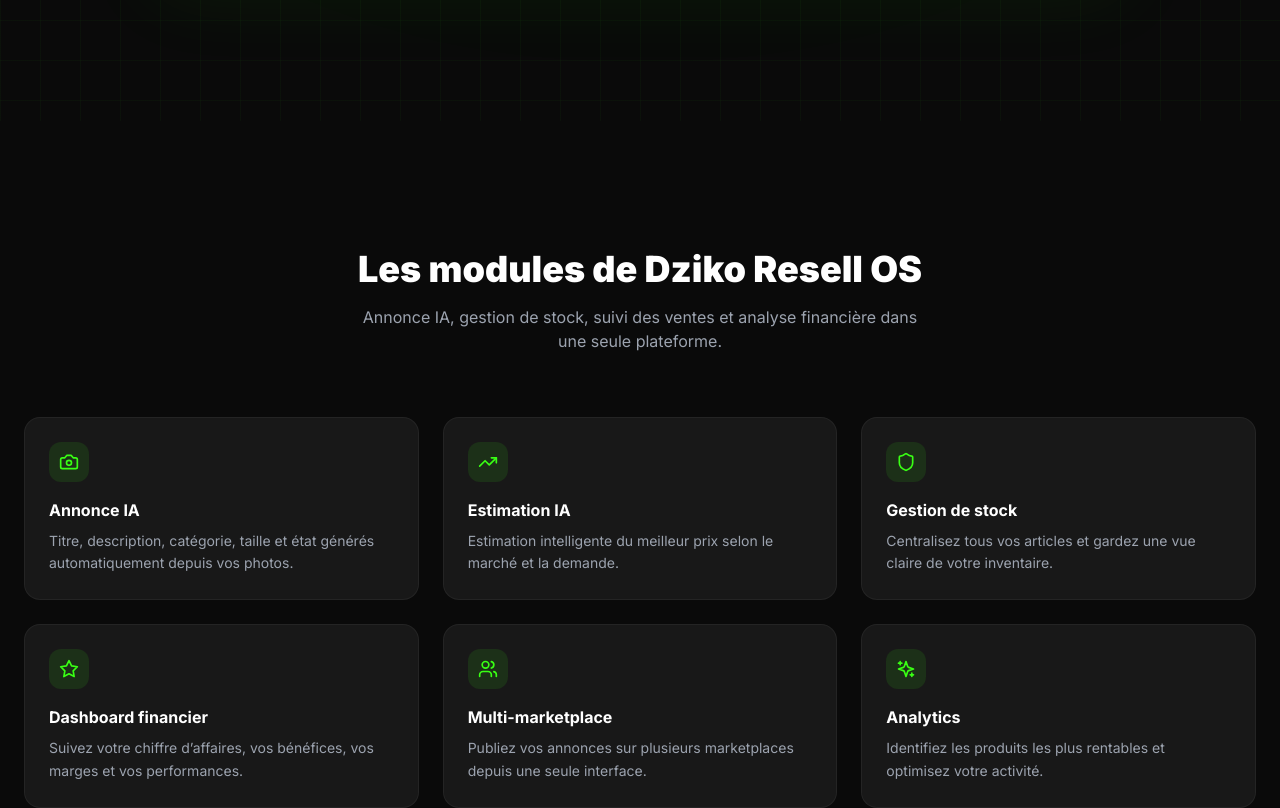
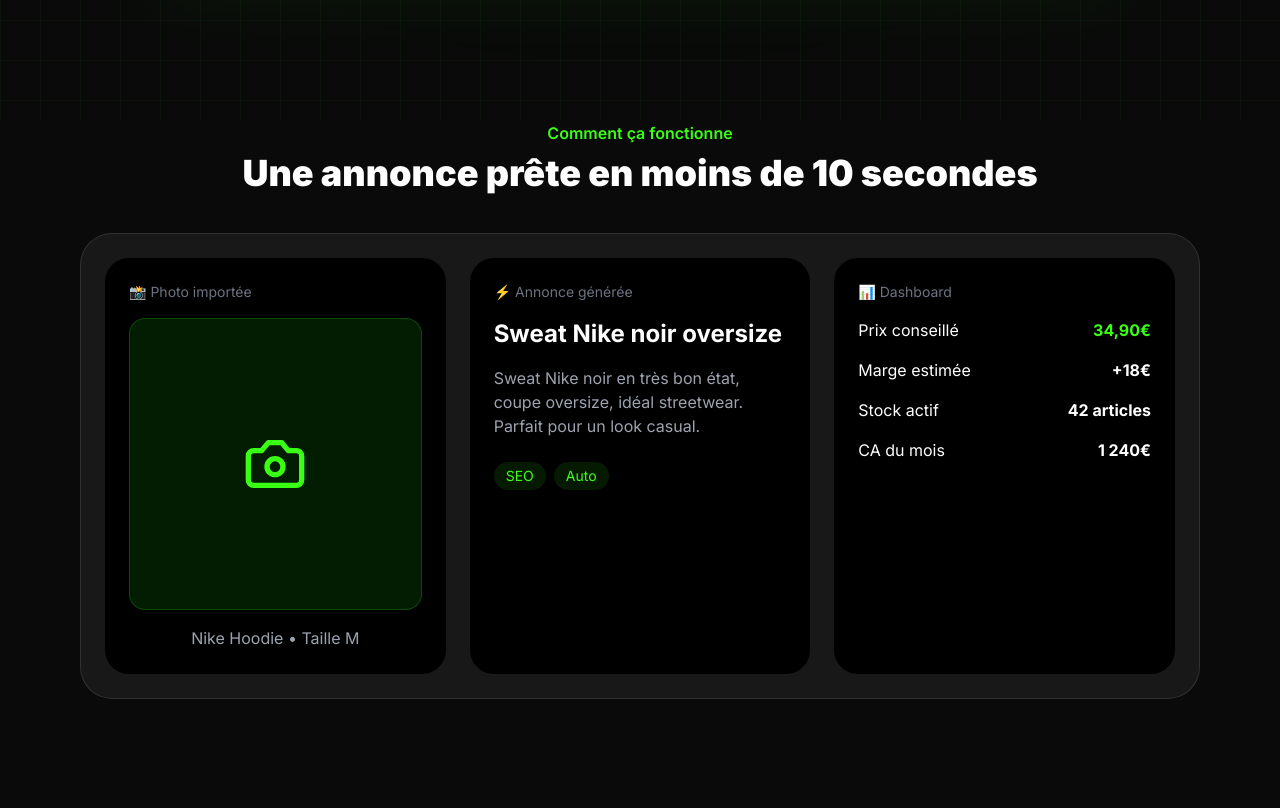
Before and after one commit to Dzikooooo/dzikovinted-ai, a React (Vite) app: page / in a window 1280 px wide. Shown: the part 1180-1988 px from the top of the page. Built offline with nearby package versions, Linux system fonts and the light colour scheme; no server answers.

Commit message:
Implement product preview section in LandingPage
Added a product preview section with details and features.

```diff
--- a/src/pages/LandingPage.tsx
+++ b/src/pages/LandingPage.tsx
@@ -262,7 +262,108 @@ export default function LandingPage({ onNavigate }: LandingPageProps) {
   </div>
 </div>
         </div>
+            </section>
+
+      {/* Product Preview */}
+      <section className="pb-24">
+        <div className="max-w-6xl mx-auto px-4">
+
+          <div className="text-center mb-10">
+            <p className="text-[#39FF14] font-semibold mb-2">
+              Comment ça fonctionne
+            </p>
+            <h2 className="text-3xl sm:text-4xl font-black">
+              Une annonce prête en moins de 10 secondes
+            </h2>
+          </div>
+
+          <div className="bg-[#181818] border border-white/10 rounded-[32px] p-6">
+            <div className="grid md:grid-cols-3 gap-6">
+
+              <div className="bg-black rounded-3xl p-6">
+                <p className="text-gray-500 text-sm mb-4">
+                  📸 Photo importée
+                </p>
+
+                <div className="aspect-square rounded-2xl bg-[#021d02] border border-[#39FF14]/20 flex items-center justify-center">
+                  <Camera className="w-16 h-16 text-[#39FF14]" />
+                </div>
+
+                <p className="text-center text-gray-400 mt-4">
+                  Nike Hoodie • Taille M
+                </p>
+              </div>
+
+              <div className="bg-black rounded-3xl p-6">
+                <p className="text-gray-500 text-sm mb-4">
+                  ⚡ Annonce générée
+                </p>
+
+                <h3 className="font-bold text-2xl mb-4">
+                  Sweat Nike noir oversize
+                </h3>
+
+                <p className="text-gray-400">
+                  Sweat Nike noir en très bon état,
+                  coupe oversize, idéal streetwear.
+                  Parfait pour un look casual.
+                </p>
+
+                <div className="flex gap-2 mt-6">
+                  <span className="bg-[#39FF14]/10 text-[#39FF14] px-3 py-1 rounded-full text-sm">
+                    SEO
+                  </span>
+
+                  <span className="bg-[#39FF14]/10 text-[#39FF14] px-3 py-1 rounded-full text-sm">
+                    Auto
+                  </span>
+                </div>
+              </div>
+
+              <div className="bg-black rounded-3xl p-6">
+                <p className="text-gray-500 text-sm mb-4">
+                  📊 Dashboard
+                </p>
+
+                <div className="space-y-4">
+                  <div className="flex justify-between">
+                    <span>Prix conseillé</span>
+                    <span className="font-bold text-[#39FF14]">
+                      34,90€
+                    </span>
+                  </div>
+
+                  <div className="flex justify-between">
+                    <span>Marge estimée</span>
+                    <span className="font-bold">
+                      +18€
+                    </span>
+                  </div>
+
+                  <div className="flex justify-between">
+                    <span>Stock actif</span>
+                    <span className="font-bold">
+                      42 articles
+                    </span>
+                  </div>
+
+                  <div className="flex justify-between">
+                    <span>CA du mois</span>
+                    <span className="font-bold">
+                      1 240€
+                    </span>
+                  </div>
+                </div>
+
+              </div>
+
+            </div>
+          </div>
+
+        </div>
       </section>
+
+      {/* Features */}
 
       {/* Features */}
       <section id="features" className="py-24 sm:py-32">
```
